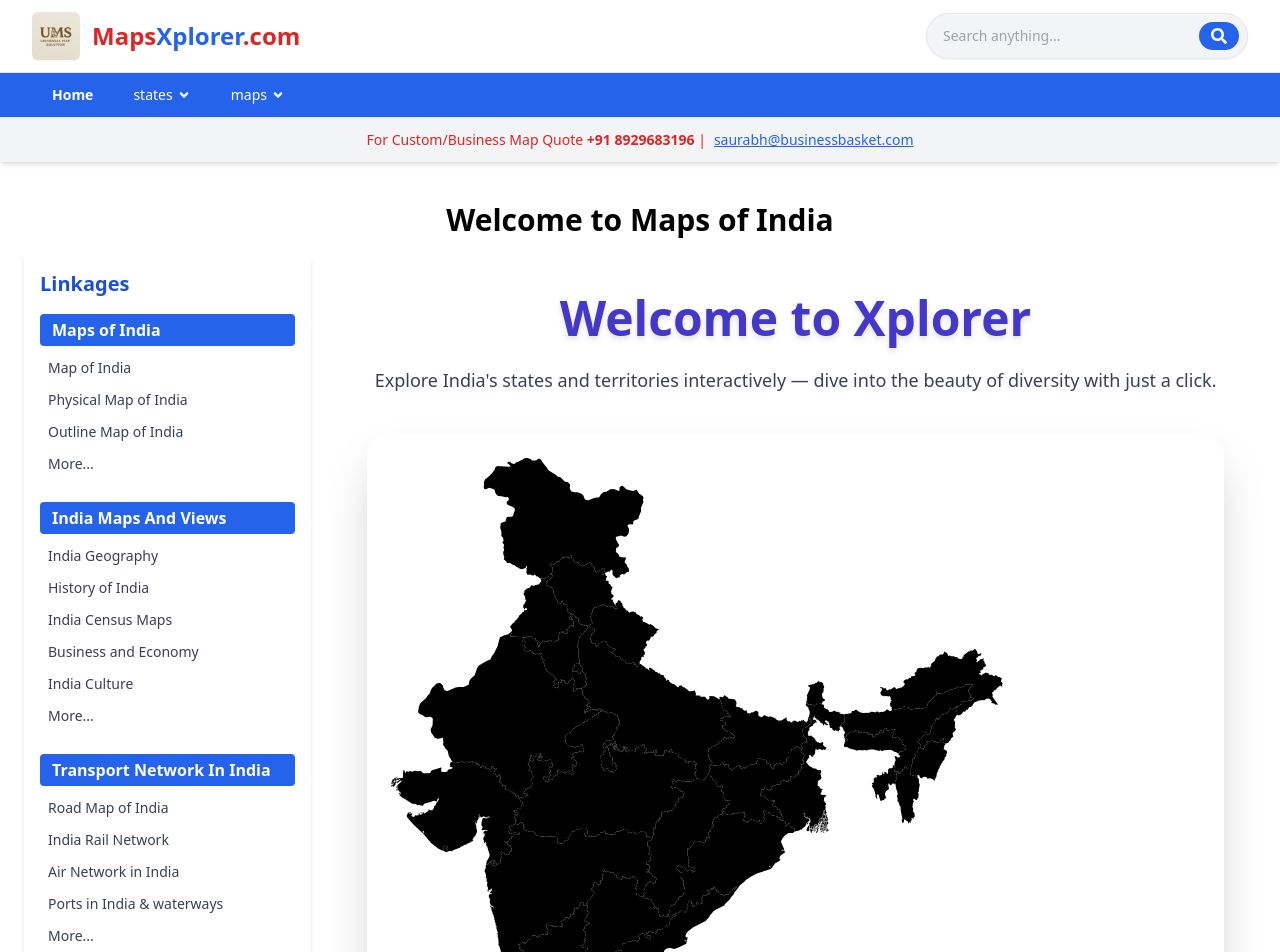
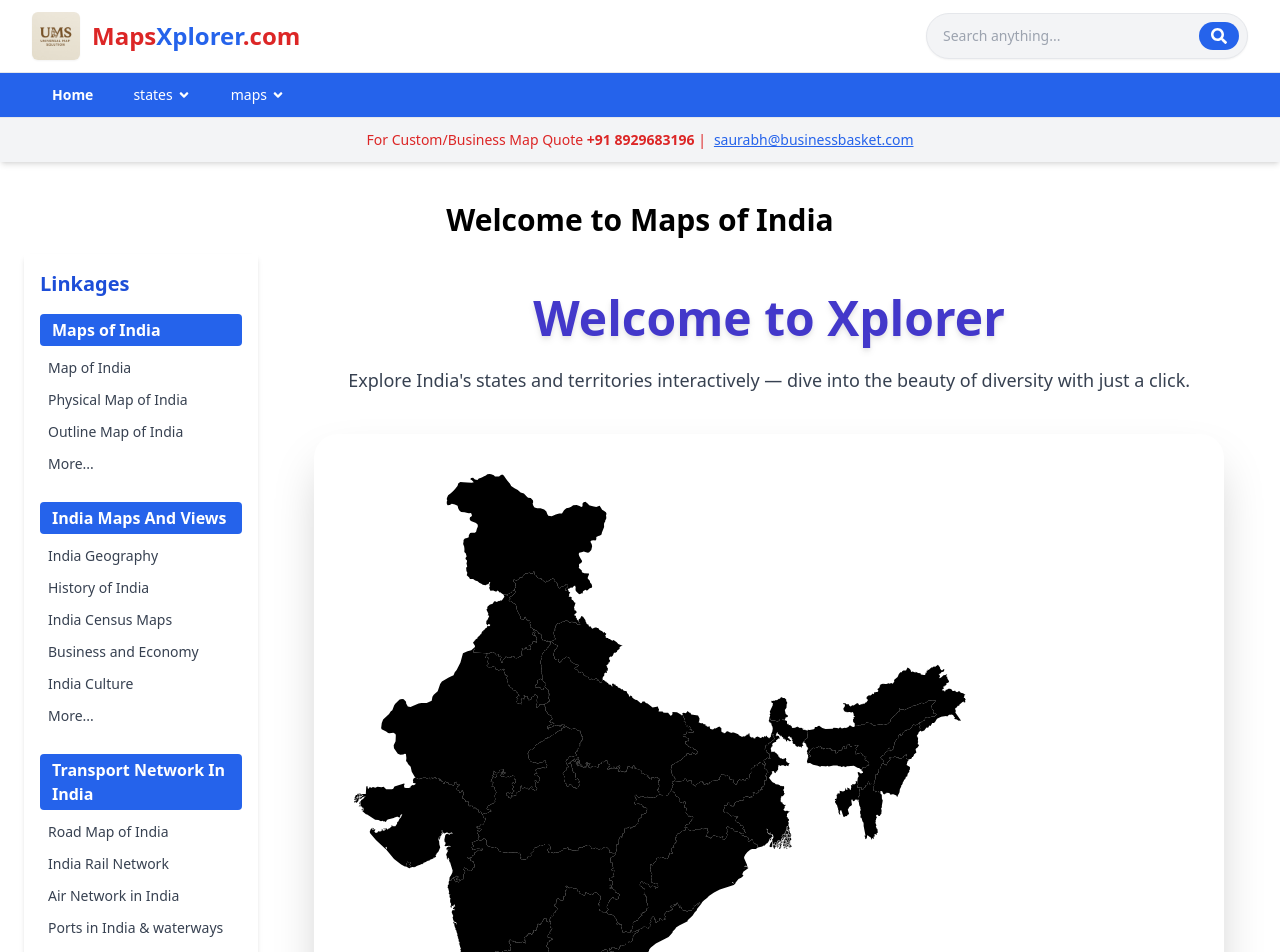
Before and after one commit to surajAlter/mapIndia, a React (Create React App) app: page / in a window 1280 px wide. Shown: the top 952 px of the page. Built offline with nearby package versions, Linux system fonts and the light colour scheme.

Commit message:
Responsive

```diff
--- a/src/components/WelcomeSection.js
+++ b/src/components/WelcomeSection.js
@@ -1,6 +1,6 @@
 import React, { useEffect } from "react";
 import { useNavigate } from "react-router-dom";
-import { ReactComponent as IndiaMap } from "../assets/Indian.svg"; // Make sure this path is correct
+import { ReactComponent as IndiaMap } from "../assets/Indian.svg"; // Adjust path as needed
 
 const idToSlugMap = {
   "IN-AN": "andaman-nicobar",
@@ -69,17 +69,11 @@ const WelcomeSection = () => {
 
       if (slug) {
         path.style.cursor = "pointer";
-        path.style.transition = "opacity 0.3s ease"; // Only opacity transition
+        path.style.transition = "opacity 0.3s ease";
 
-        // Define the event handlers
         const onMouseEnter = () => handleMouseEnter(path);
         const onMouseLeave = () => handleMouseLeave(path);
         const onClick = () => handleClick(slug);
-
-        // Save them to the DOM node to clean up later
-        path.__onMouseEnter = onMouseEnter;
-        path.__onMouseLeave = onMouseLeave;
-        path.__onClick = onClick;
 
         path.addEventListener("mouseenter", onMouseEnter);
         path.addEventListener("mouseleave", onMouseLeave);
@@ -110,10 +104,14 @@ const WelcomeSection = () => {
         Explore India's states and territories interactively — dive into the beauty of diversity with just a click.
       </p>
 
-      {/* Responsive Scrollable Map */}
-      <div className="w-full overflow-x-auto rounded-3xl shadow-2xl bg-white p-4 md:p-6 hover:shadow-3xl transition-all duration-500">
-        <div className="inline-block min-w-[600px] max-w-[1000px] mx-auto">
-          <IndiaMap id="india-svg" className="w-full h-auto" />
+      {/* Properly Fitted Map Section */}
+      <div className="flex justify-center items-center bg-white rounded-3xl shadow-2xl p-6 md:p-10 overflow-hidden">
+        <div className="w-full max-w-7xl">
+          <IndiaMap
+            id="india-svg"
+            className="w-full h-auto max-h-[700px] object-contain"
+            preserveAspectRatio="xMidYMid meet"
+          />
         </div>
       </div>
     </section>
--- a/src/page/HomePage.js
+++ b/src/page/HomePage.js
@@ -14,7 +14,7 @@ const HomePage = () => {
       {/* Sidebar and Main Content */}
       <div className="container mx-auto px-6 py-4 flex flex-col md:flex-row gap-6">
         <Sidebar />
-        <main className="w-full md:w-3/4 flex flex-col md:flex-row gap-6">
+        <main className="w-full flex flex-col gap-6">
           <WelcomeSection />
         </main>
       </div>
```
Also changed, not shown: src/components/Navbar.js (+0 -7 lines), src/assets/Indiamap.svg (renamed from src/assets/Indiamap.svg.jpg).
